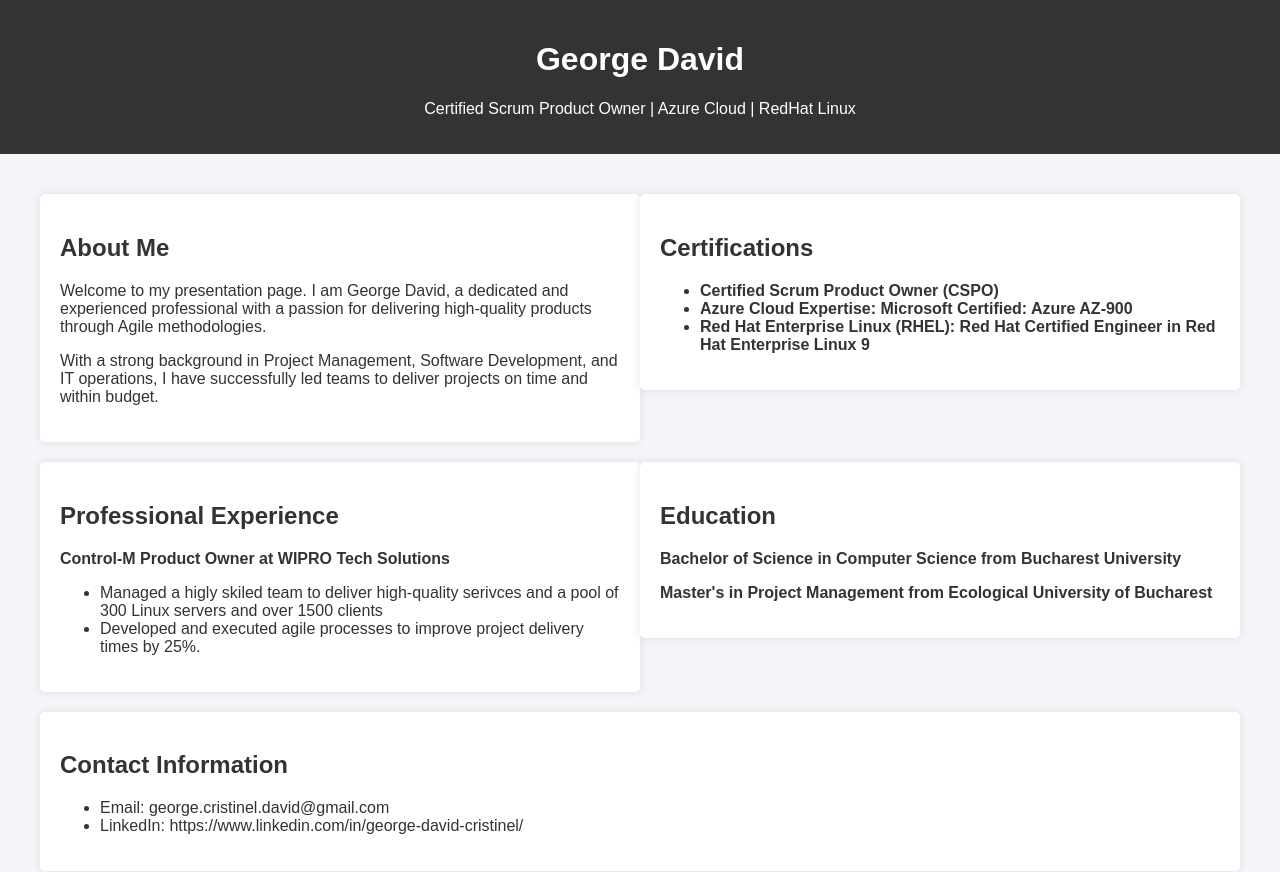
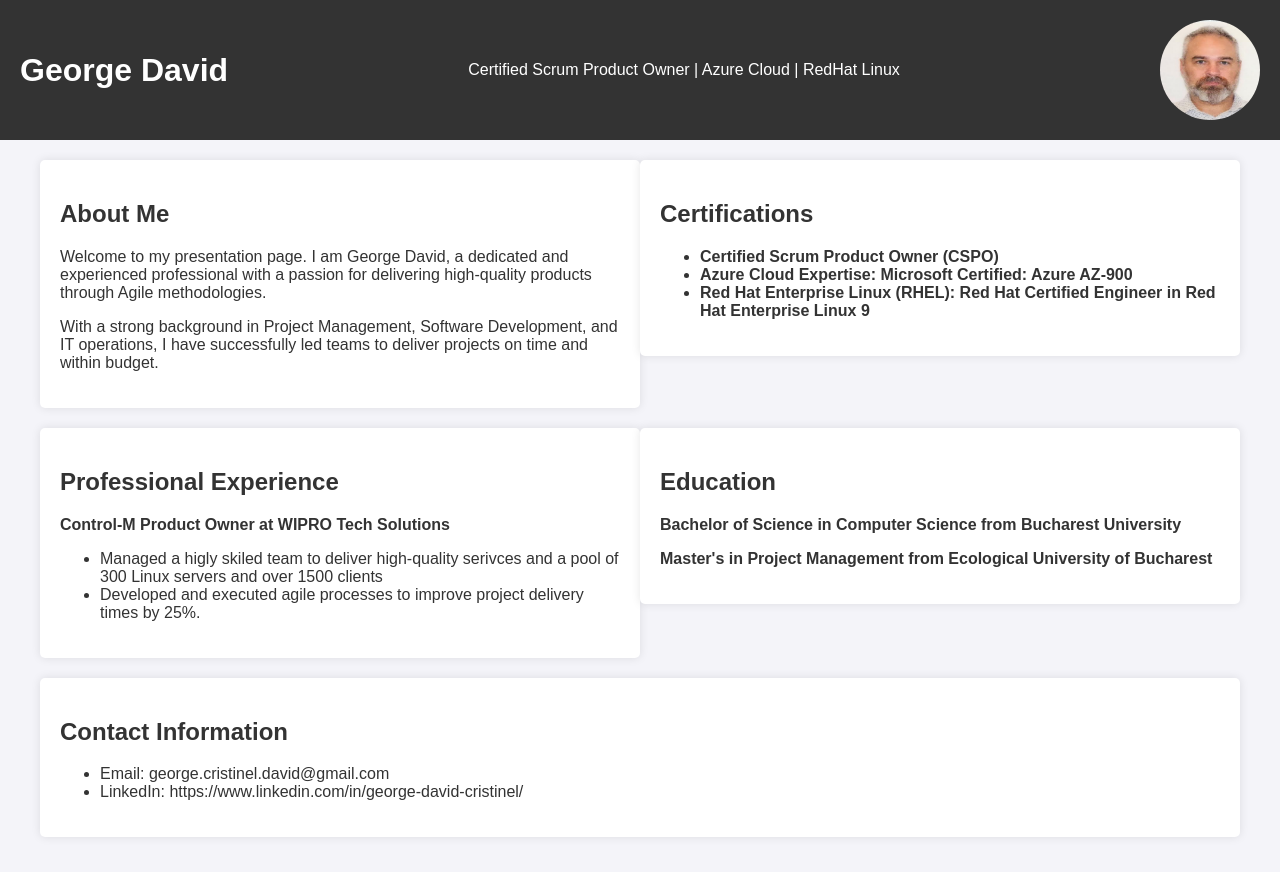
Before and after one commit to dgxshpe/Mywebsite, a plain HTML site: page index.html in a window 1280 px wide. Drawn offline with Linux system fonts and the light colour scheme.

Commit message:
pict new

```diff
--- a/index.html
+++ b/index.html
@@ -11,6 +11,7 @@
 <div class="header">
     <h1>George David</h1>
     <p>Certified Scrum Product Owner | Azure Cloud | RedHat Linux</p>
+    <img src="images/profile_picture.png" alt="Profile Picture" width="100" height="100">
 </div>
 
 <div class="container">
--- a/styles.css
+++ b/styles.css
@@ -12,7 +12,16 @@ body {
     color: #fff;
     text-align: center;
     padding: 20px;
-    margin-bottom: 20px;
+    display: flex;
+    justify-content: space-between;
+    align-items: center;
+}
+
+.header img {
+    width: 100px;
+    height: 100px;
+    border-radius: 50%;
+    margin-left: 20px;
 }
 
 .container {
```
